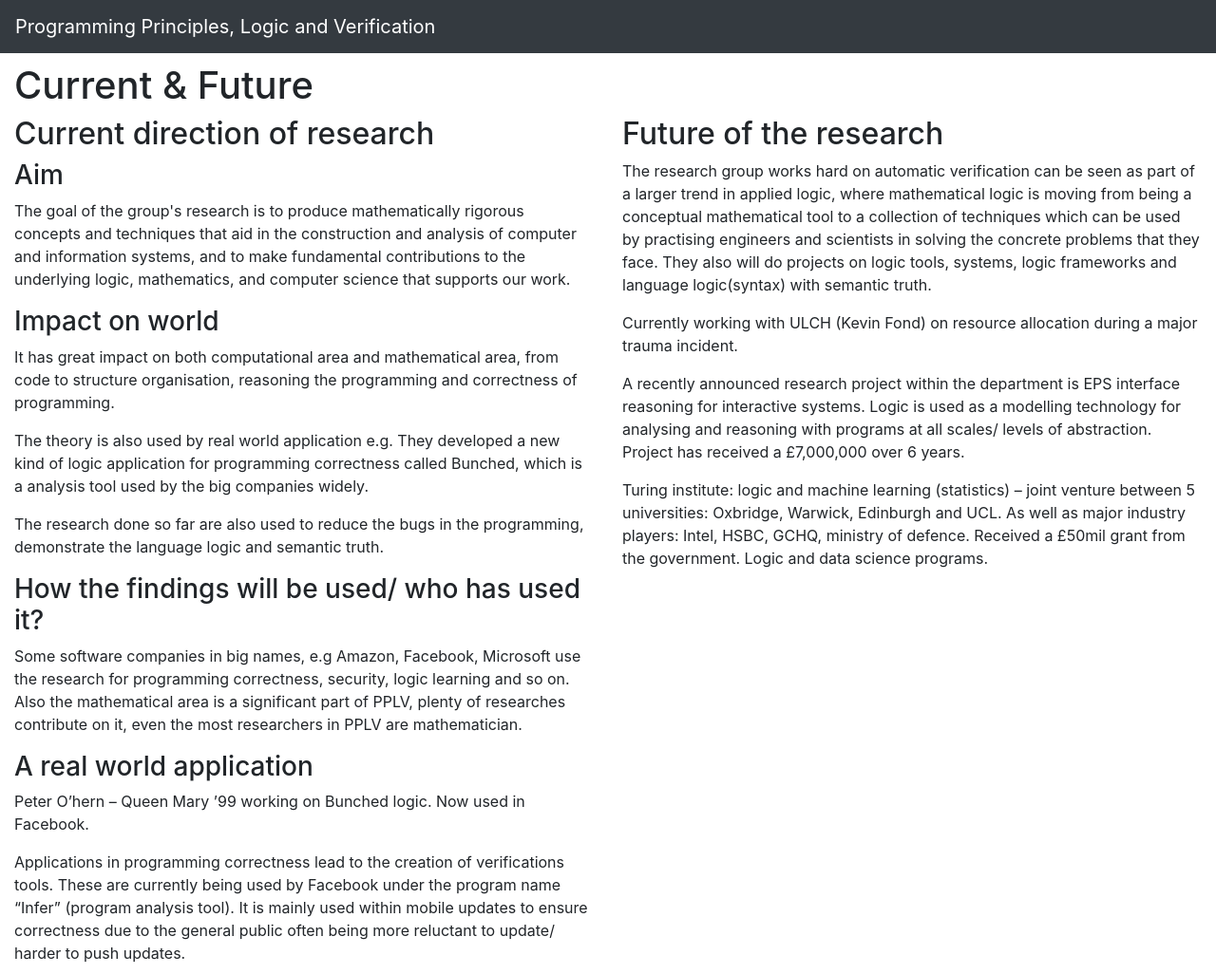
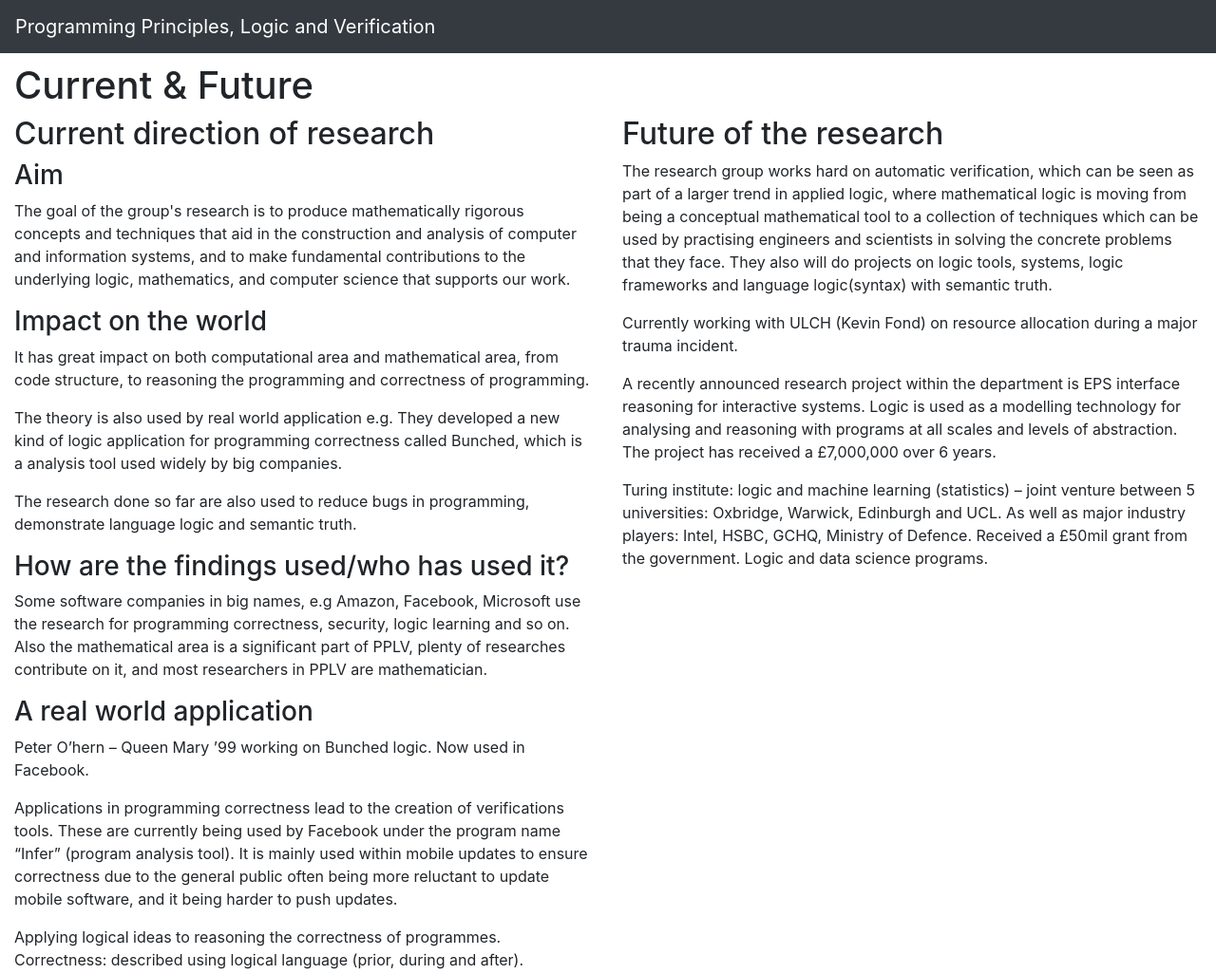
Before and after one commit to ucl-engs101p-cs-19-17/pplv-site, a website: page current-future.html in a window 1280 px wide. Shown: the top 1026 px of the page at 95% size. Drawn offline with nearby package versions, Linux system fonts and the light colour scheme; files that its build step writes are made by us from their sources.

Commit message:
quick proofread

```diff
--- a/current-future.html
+++ b/current-future.html
@@ -27,20 +27,20 @@
             The goal of the group's research is to produce mathematically rigorous concepts and techniques that aid in the construction and analysis of computer and information systems, and to make fundamental contributions to the underlying logic, mathematics, and computer science that supports our work.
           </p>
 
-          <h3>Impact on world</h3>
+          <h3>Impact on the world</h3>
           <p>
-            It has great impact on both computational area and mathematical area, from code to structure organisation, reasoning the programming and correctness of programming.
+            It has great impact on both computational area and mathematical area, from code structure, to reasoning the programming and correctness of programming.
           </p>
           <p>
-            The theory is also used by real world application e.g. They developed a new kind of logic application for programming correctness called Bunched, which is a analysis tool used by the big companies widely.
+            The theory is also used by real world application e.g. They developed a new kind of logic application for programming correctness called Bunched, which is a analysis tool used widely by big companies.
           </p>
           <p>
-            The research done so far are also used to reduce the bugs in the programming, demonstrate the language logic and semantic truth.
+            The research done so far are also used to reduce bugs in programming, demonstrate language logic and semantic truth.
           </p>
 
-          <h3>How the findings will be used/ who has used it?</h3>
+          <h3>How are the findings used/who has used it?</h3>
           <p>
-            Some software companies in big names, e.g Amazon, Facebook, Microsoft use the research for programming correctness, security, logic learning and so on. Also the mathematical area is a significant part of PPLV, plenty of researches contribute on it, even the most researchers in PPLV are mathematician.
+            Some software companies in big names, e.g Amazon, Facebook, Microsoft use the research for programming correctness, security, logic learning and so on. Also the mathematical area is a significant part of PPLV, plenty of researches contribute on it, and most researchers in PPLV are mathematician.
           </p>
 
           <h3>A real world application</h3>
@@ -48,26 +48,26 @@
             Peter O’hern – Queen Mary ’99 working on Bunched logic. Now used in Facebook.
           </p>
           <p>
-            Applications in programming correctness lead to the creation of verifications tools. These are currently being used by Facebook under the program name “Infer” (program analysis tool). It is mainly used within mobile updates to ensure correctness due to the general public often being more reluctant to update/ harder to push updates.
+            Applications in programming correctness lead to the creation of verifications tools. These are currently being used by Facebook under the program name “Infer” (program analysis tool). It is mainly used within mobile updates to ensure correctness due to the general public often being more reluctant to update mobile software, and it being harder to push updates.
           </p>
           <p>
-            Applying logical ideas to reasoning of correctness about programmes. Correctness: described using logical language (prior, during after)
+            Applying logical ideas to reasoning the correctness of programmes. Correctness: described using logical language (prior, during and after).
           </p>
         </div>
 
         <div class="col-sm">
           <h2>Future of the research</h2>
           <p>
-            The research group works hard on automatic verification can be seen as part of a larger trend in applied logic, where mathematical logic is moving from being a conceptual mathematical tool to a collection of techniques which can be used by practising engineers and scientists in solving the concrete problems that they face. They also will do projects on logic tools, systems, logic frameworks and language logic(syntax) with semantic truth.
+            The research group works hard on automatic verification, which can be seen as part of a larger trend in applied logic, where mathematical logic is moving from being a conceptual mathematical tool to a collection of techniques which can be used by practising engineers and scientists in solving the concrete problems that they face. They also will do projects on logic tools, systems, logic frameworks and language logic(syntax) with semantic truth.
           </p>
           <p>
             Currently working with ULCH (Kevin Fond) on resource allocation during a major trauma incident.
           </p>
           <p>
-            A recently announced research project within the department is EPS interface reasoning for interactive systems. Logic is used as a modelling technology for analysing and reasoning with programs at all scales/ levels of abstraction. Project has received a £7,000,000 over 6 years.
+            A recently announced research project within the department is EPS interface reasoning for interactive systems. Logic is used as a modelling technology for analysing and reasoning with programs at all scales and levels of abstraction. The project has received a £7,000,000 over 6 years.
           </p>
           <p>
-            Turing institute: logic and machine learning (statistics) – joint venture between 5 universities: Oxbridge, Warwick, Edinburgh and UCL. As well as major industry players: Intel, HSBC, GCHQ, ministry of defence. Received a £50mil grant from the government. Logic and data science programs.
+            Turing institute: logic and machine learning (statistics) – joint venture between 5 universities: Oxbridge, Warwick, Edinburgh and UCL. As well as major industry players: Intel, HSBC, GCHQ, Ministry of Defence. Received a £50mil grant from the government. Logic and data science programs.
           </p>
         </div>
       </div>
```
Also changed, not shown: history.html (+1 -1 lines), maths.html (+1 -1 lines), researchers.html (+2 -2 lines).
